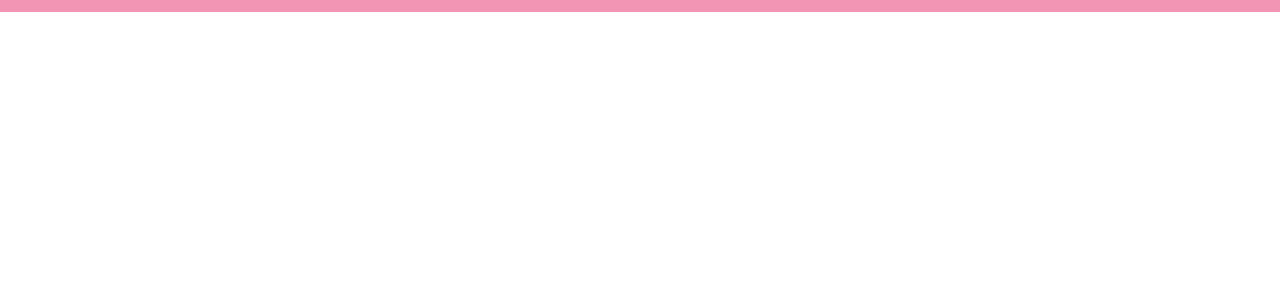
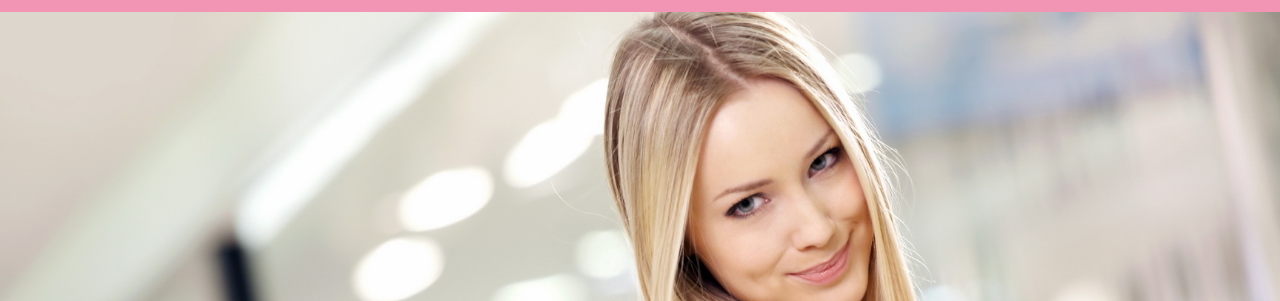
Before and after one commit to Rashika1810/shopping, a plain HTML site: page Project/TrendBuzz.html in a window 1280 px wide. Shown: the part 123-424 px from the top of the page. Drawn offline with nearby package versions, Linux system fonts and the light colour scheme.

Commit message:
new change

```diff
--- a/Project/front.css
+++ b/Project/front.css
@@ -62,7 +62,7 @@ body{
 
 /* section content*/
 .content{
-    /* background-image:url(shopbg.jpg); */
+    background-image:url(shopbg.jpg);
     height:100vh;
     background-repeat: no-repeat;
     background-size: cover;
```
